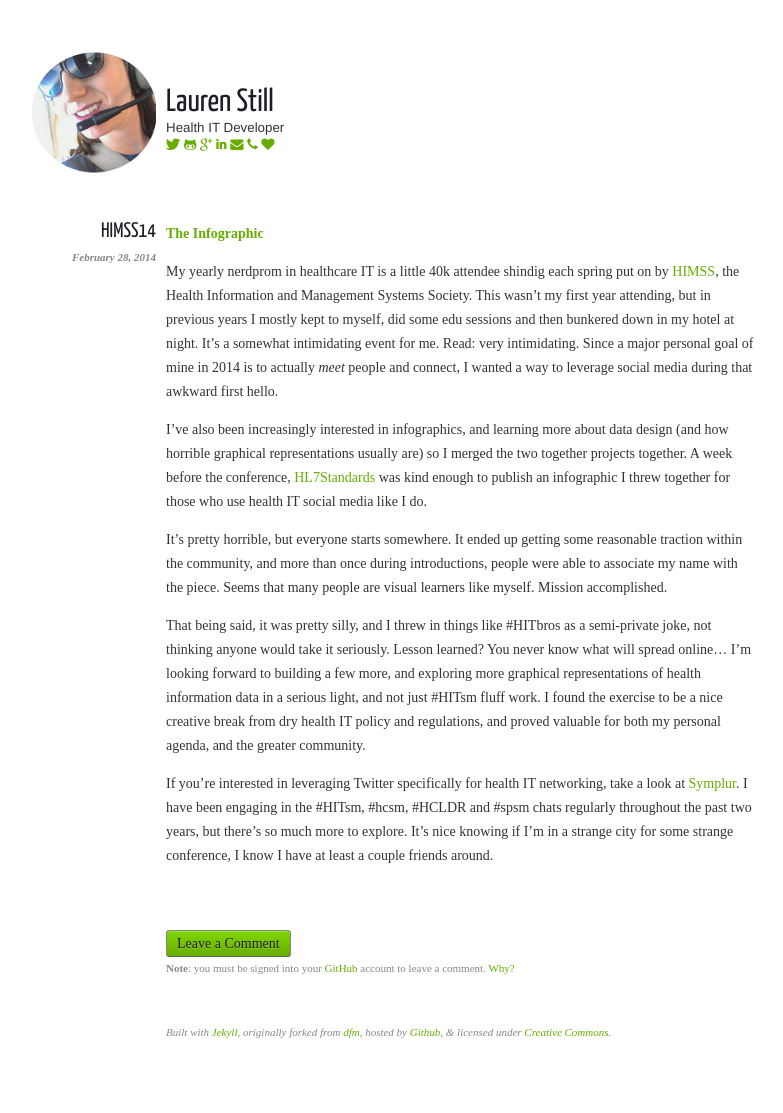
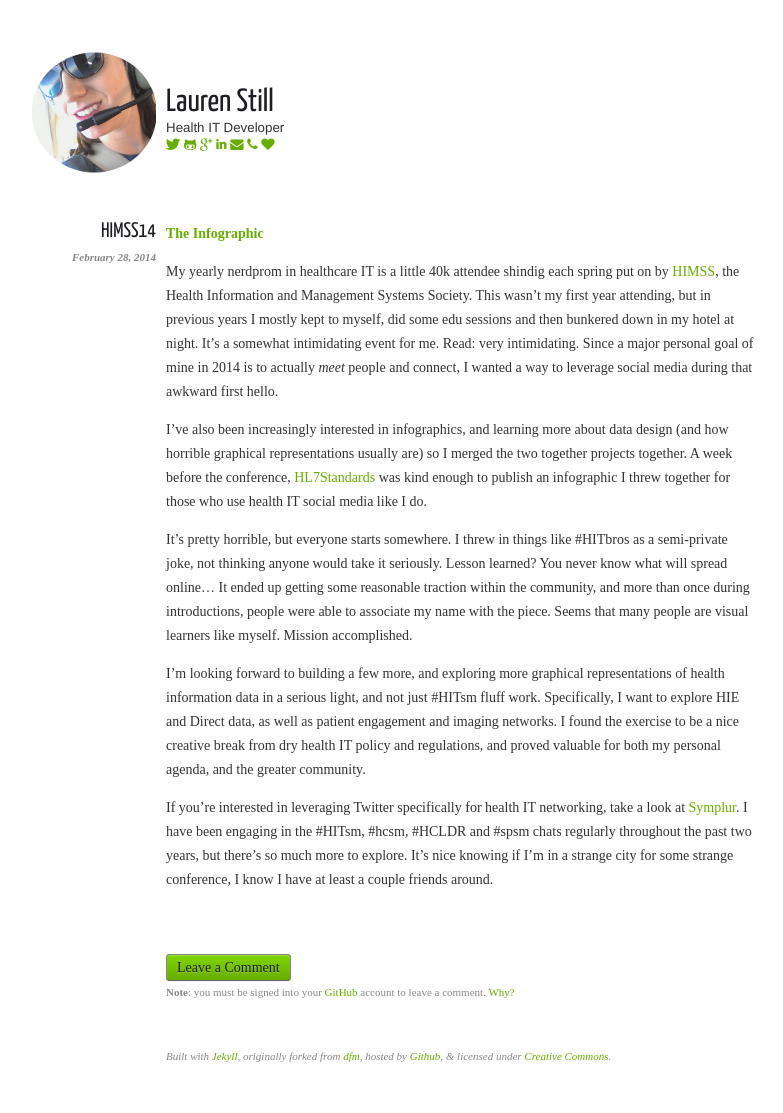
Before and after one commit to laurenstill/laurenstill.github.io, a Jekyll site: the page built from _posts/2014-02-28-himss14.markdown, in a window 1280 px wide. Shown: the whole page, without its empty margins (279-1062 px from the left). Built offline with Jekyll 4.4.1, drawn with Linux system fonts in a browser that asks for light colours; nearby versions of some CDN libraries; before the commit the page ends 1089 px from its top, so only the background shows below that.

Commit message:
Update 2014-02-28-himss14.markdown
language

```diff
--- a/_posts/2014-02-28-himss14.markdown
+++ b/_posts/2014-02-28-himss14.markdown
@@ -12,10 +12,9 @@
 
 I've also been increasingly interested in infographics, and learning more about data design (and how horrible graphical representations usually are) so I merged the two together projects together.  A week before the conference, [HL7Standards][2] was kind enough to publish an infographic I threw together for those who use health IT social media like I do.
 
-It's pretty horrible, but everyone starts somewhere.  It ended up getting some reasonable traction within the community, and more than once during introductions, people were able to associate my name with the piece.  Seems that many people are visual learners like myself. Mission accomplished.
+It's pretty horrible, but everyone starts somewhere.  I threw in things like #HITbros as a semi-private joke, not thinking anyone would take it seriously.  Lesson learned?  You never know what will spread online... It ended up getting some reasonable traction within the community, and more than once during introductions, people were able to associate my name with the piece.  Seems that many people are visual learners like myself. Mission accomplished.
 
-That being said, it was pretty silly, and I threw in things like #HITbros as a semi-private joke, not thinking anyone would take it seriously.  Lesson learned?  You never know what will spread online...  I'm looking forward to building a few more, and exploring more graphical representations of health information data in a serious light, and not just #HITsm fluff work.  I found the exercise to be a nice creative break from dry health IT policy and regulations, and proved valuable for both my personal agenda, and the greater community.
-
+I'm looking forward to building a few more, and exploring more graphical representations of health information data in a serious light, and not just #HITsm fluff work.  Specifically, I want to explore HIE and Direct data, as well as patient engagement and imaging networks.  I found the exercise to be a nice creative break from dry health IT policy and regulations, and proved valuable for both my personal agenda, and the greater community.
 
 If you're interested in leveraging Twitter specifically for health IT networking, take a look at [Symplur][3].  I have been engaging in the #HITsm, #hcsm, #HCLDR and #spsm chats regularly throughout the past two years, but there's so much more to explore.  It's nice knowing if I'm in a strange city for some strange conference, I know I have at least a couple friends around.
 
```
